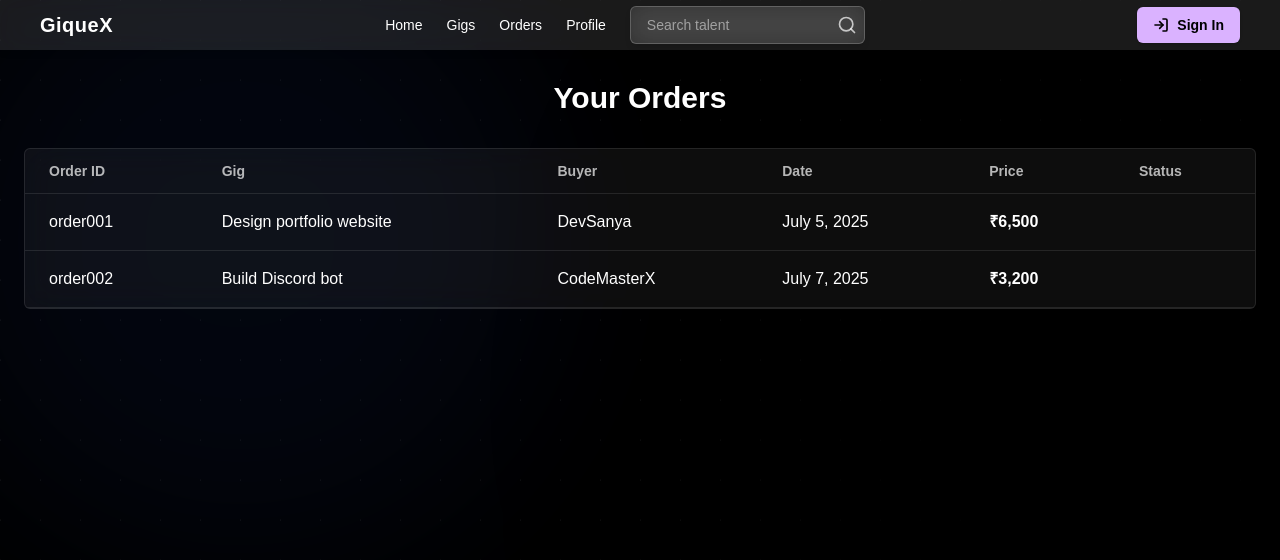
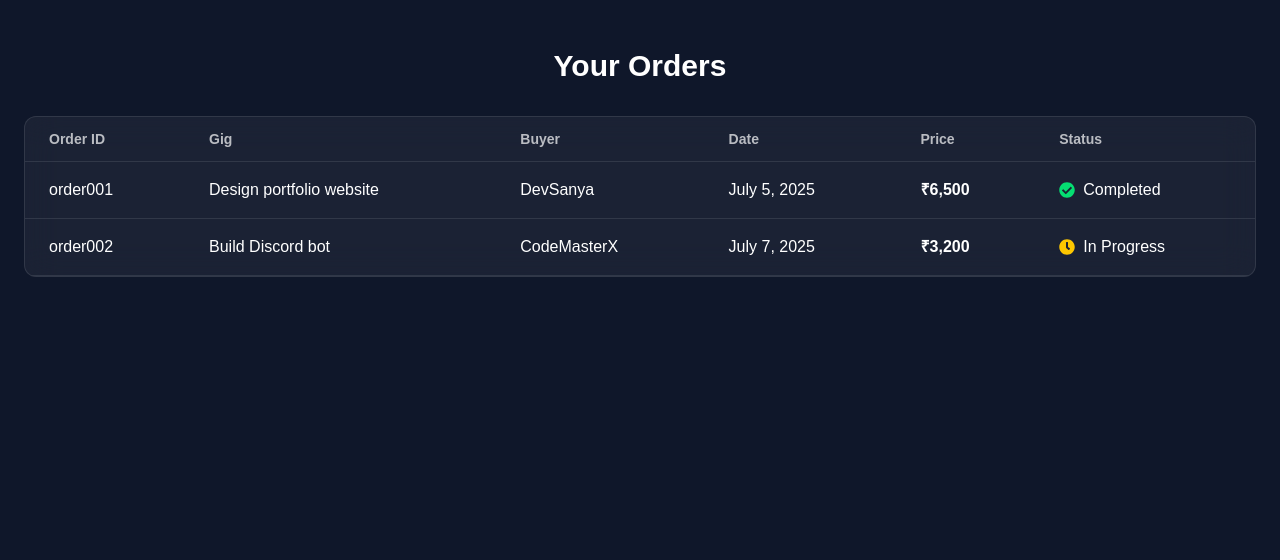
Before and after one commit to Sukhwinder-i0/GiqueX, a Next.js app in the folder client/: page /orders in a window 1280 px wide. Shown: the top 560 px of the page. Built offline with nearby package versions, Linux system fonts and the light colour scheme.

Commit message:
Revert "feat: profile"
This reverts commit 6ae57c6f30f40ea1bedb0d05c66aef74bf612f65.

```diff
--- a/client/src/app/layout.tsx
+++ b/client/src/app/layout.tsx
@@ -2,7 +2,6 @@ import type { Metadata } from "next";
 import { Geist, Geist_Mono } from "next/font/google";
 import "./globals.css";
 import BackgroundLayout from "@/components/BackgroundLayout";
-import Navbar from "@/components/Navbar";
 
 const geistSans = Geist({
   variable: "--font-geist-sans",
@@ -28,7 +27,6 @@ export default function RootLayout({
     <html lang="en">
       <body className={`${geistSans.variable} ${geistMono.variable} antialiased`}>
         <BackgroundLayout>
-          <Navbar />
           {children}
         </BackgroundLayout>
       </body>
--- a/client/src/app/orders/page.tsx
+++ b/client/src/app/orders/page.tsx
@@ -34,10 +34,10 @@ const statusStyles = {
 
 export default function OrdersPage() {
   return (
-    <section className="min-h-screen px-6 py-12  text-white">
-      <h1 className="text-3xl font-bold mt-8 mb-8 text-center">Your Orders</h1>
+    <section className="min-h-screen px-6 py-12 bg-[#0f172a] text-white">
+      <h1 className="text-3xl font-bold mb-8 text-center">Your Orders</h1>
 
-      <div className="overflow-x-auto rounded-md bg-white/5 backdrop-blur-lg border border-white/10">
+      <div className="overflow-x-auto rounded-xl bg-white/5 backdrop-blur-lg border border-white/10">
         <table className="min-w-full table-auto">
           <thead className="text-white/70 text-sm border-b border-white/10">
             <tr className="text-left">
@@ -61,6 +61,8 @@ export default function OrdersPage() {
                 <td className="px-6 py-4">{order.date}</td>
                 <td className="px-6 py-4 font-semibold">{order.price}</td>
                 <td className="px-6 py-4 flex items-center gap-2">
+                  {statusStyles[order.status].icon}
+                  {statusStyles[order.status].label}
                 </td>
               </tr>
             ))}
--- a/client/src/app/profile/page.tsx
+++ /dev/null
@@ -1,69 +0,0 @@
-'use client'
-
-import { FaStar, FaEdit, FaEnvelope, FaBriefcase } from 'react-icons/fa'
-import React from 'react'
-
-export default function SellerProfilePage() {
-  return (
-    <div className="w-full min-h-screen text-white flex justify-center py-16 px-4">
-      <div className="w-full max-w-3xl bg-white/5 backdrop-blur-lg border border-white/10 rounded-xl p-8 shadow-lg flex flex-col items-center gap-6">
-
-        <div className="relative">
-          <div className="w-40 h-40 rounded-full border-4 border-white/20 overflow-hidden">
-            <img
-              src="https://i.pravatar.cc/300"
-              alt="Profile"
-              className="w-full h-full object-cover"
-            />
-          </div>
-        </div>
-
-        <div className="text-center">
-          <h2 className="text-2xl font-bold">Sukhwinder Singh</h2>
-          <p className="text-white/60 text-sm">@sukh.dev</p>
-        </div>
-
-        <p className="text-center text-white/70 max-w-xl">
-          Full Stack Developer & Problem Solver | Crafting beautiful web apps using React, Node.js, and Web3.
-        </p>
-
-        <div className="flex flex-wrap justify-center gap-6 mt-4 text-sm text-white/80">
-          <div className="flex items-center gap-2">
-            <FaStar className="text-yellow-400" /> 4.9 rating
-          </div>
-          <div className="flex items-center gap-2">
-            <FaBriefcase /> 12 Projects Completed
-          </div>
-          <div className="flex items-center gap-2">
-            Joined: Jan 2024
-          </div>
-        </div>
-
-        {/* Skills */}
-        <div className="flex flex-wrap justify-center gap-3 mt-6">
-          {['Next.js', 'Node.js', 'MongoDB', 'Solana', 'TypeScript', 'Tailwind'].map((skill) => (
-            <span
-              key={skill}
-              className="px-3 py-1 rounded-full bg-white/10 border border-white/10 text-sm text-white"
-            >
-              {skill}
-            </span>
-          ))}
-        </div>
-
-        {/* Buttons */}
-        <div className="flex gap-4 mt-6">
-          <button className="flex items-center gap-2 bg-purple-600 hover:bg-purple-700 text-white px-4 py-2 rounded-md text-sm">
-            <FaEnvelope /> Message
-          </button>
-          <button className="flex items-center gap-2 bg-green-600 hover:bg-green-700 text-white px-4 py-2 rounded-md text-sm">
-            <FaBriefcase /> Hire Me
-          </button>
-          <button className="flex items-center gap-2 bg-white/10 hover:bg-white/20 border border-white/20 text-white px-4 py-2 rounded-md text-sm">
-            <FaEdit /> Edit Profile
-          </button>
-        </div>
-      </div>
-    </div>
-  )
-}
--- a/client/src/components/Navbar.tsx
+++ b/client/src/components/Navbar.tsx
@@ -13,7 +13,7 @@ export default function Navbar() {
 
   return (
     <>
-      <div className="w-full fixed mx-auto px-10 py-1.5 flex justify-between items-center backdrop-blur-md bg-white/10 border-white/50 shadow-md  z-10">
+      <div className="w-full fixed mx-auto px-10 py-1.5 flex justify-between items-center backdrop-blur-md bg-white/10 border-white/50 shadow-md rounded-md z-10">
 
         <Link href="/" className="text-xl font-bold text-white tracking-wide">
           GiqueX
```
